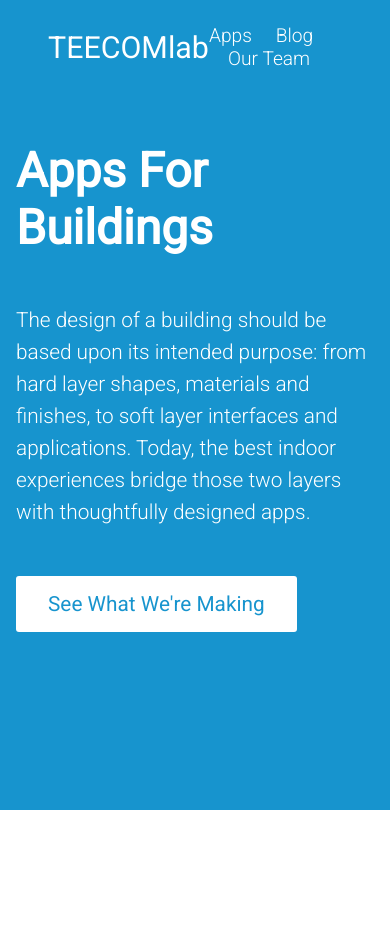
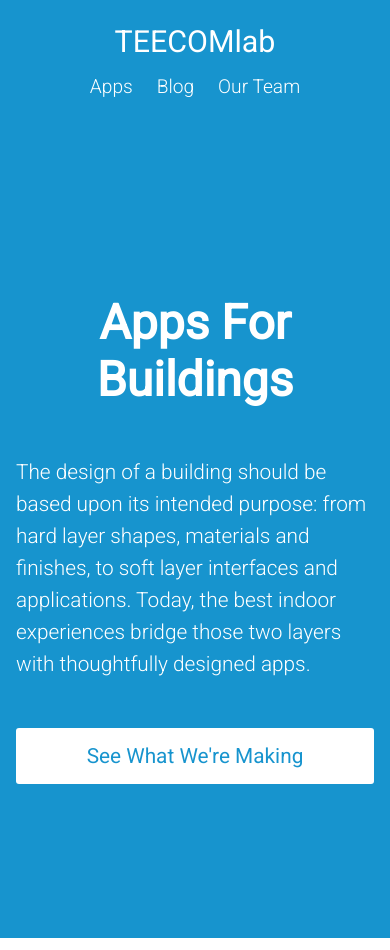
Before and after one commit to TEECOM/teecom.github.io, a Jekyll site: the page built from index.html, in a window 390 px wide. Shown: the top 950 px of the page. Built offline with Jekyll 4.4.1, drawn with Linux system fonts in a browser that asks for light colours; grey boxes are pictures that could not be loaded.

Commit message:
Fix layout for small devices

```diff
--- a/_layouts/default.html
+++ b/_layouts/default.html
@@ -1,5 +1,7 @@
 <html>
   <head>
+    <meta content='width=device-width,initial-scale=1,shrink-to-fit=no' name='viewport'>
+
     <title>{{ page.title }}</title>
 
     <link href="https://fonts.googleapis.com/css?family=Roboto:300,400" rel="stylesheet">
--- a/_sass/_lobby_transit.scss
+++ b/_sass/_lobby_transit.scss
@@ -5,6 +5,17 @@
   margin: 0;
   min-height: 80vh;
   text-align: center;
+
+}
+
+@media screen and (max-width: 640px) {
+  .lobby-transit__hero {
+    padding-top: 0;
+  }
+
+  .lobby-transit__divider::after {
+    display: none;
+  }
 }
 
 .lobby-transit__section {
--- a/_sass/_room_phone.scss
+++ b/_sass/_room_phone.scss
@@ -9,6 +9,12 @@
 
   .button {
     color: #e38b4d;
+  }
+}
+
+@media screen and (max-width: 640px) {
+  .room-phone__hero {
+    padding-top: 0;
   }
 }
 
--- a/_sass/_section.scss
+++ b/_sass/_section.scss
@@ -4,7 +4,7 @@
   flex-direction: row;
   flex-wrap: wrap;
   justify-content: space-around;
-  margin-bottom: 10rem;
+  margin-bottom: 8rem;
 }
 
 .section_hero {
@@ -40,6 +40,7 @@
   color: $font-color;
   font-size: 3rem;
   margin: 0;
+  margin-top: 3rem;
 }
 
 .section__title_blue {
@@ -78,3 +79,22 @@
   height: 500px;
   width: 500px;
 }
+
+@media screen and (max-width: 640px) {
+  .section {
+    margin-bottom: 5rem;
+  }
+
+  .section_hero {
+    padding-top: 8rem;
+  }
+
+  .section__title {
+    text-align: center;
+  }
+
+  .section__image {
+    width: 100%;
+    height: auto;
+  }
+}
--- a/css/main.scss
+++ b/css/main.scss
@@ -51,6 +51,17 @@
   text-decoration: none;
 }
 
+@media screen and (max-width: 640px) {
+  .navbar {
+    flex-direction: column;
+    justify-content: center;
+  }
+
+  .navbar__logo {
+    margin-bottom: 1rem;
+  }
+}
+
 .navbar__links {
   font-size: 1.2rem;
 }
@@ -90,6 +101,14 @@
   text-decoration: none;
   font-size: 1.3rem;
   font-weight: 400;
+}
+
+@media screen and (max-width: 640px) {
+  .button {
+    padding: 1rem 0;
+    text-align: center;
+    width: 100%;
+  }
 }
 
 .button_red {
```
